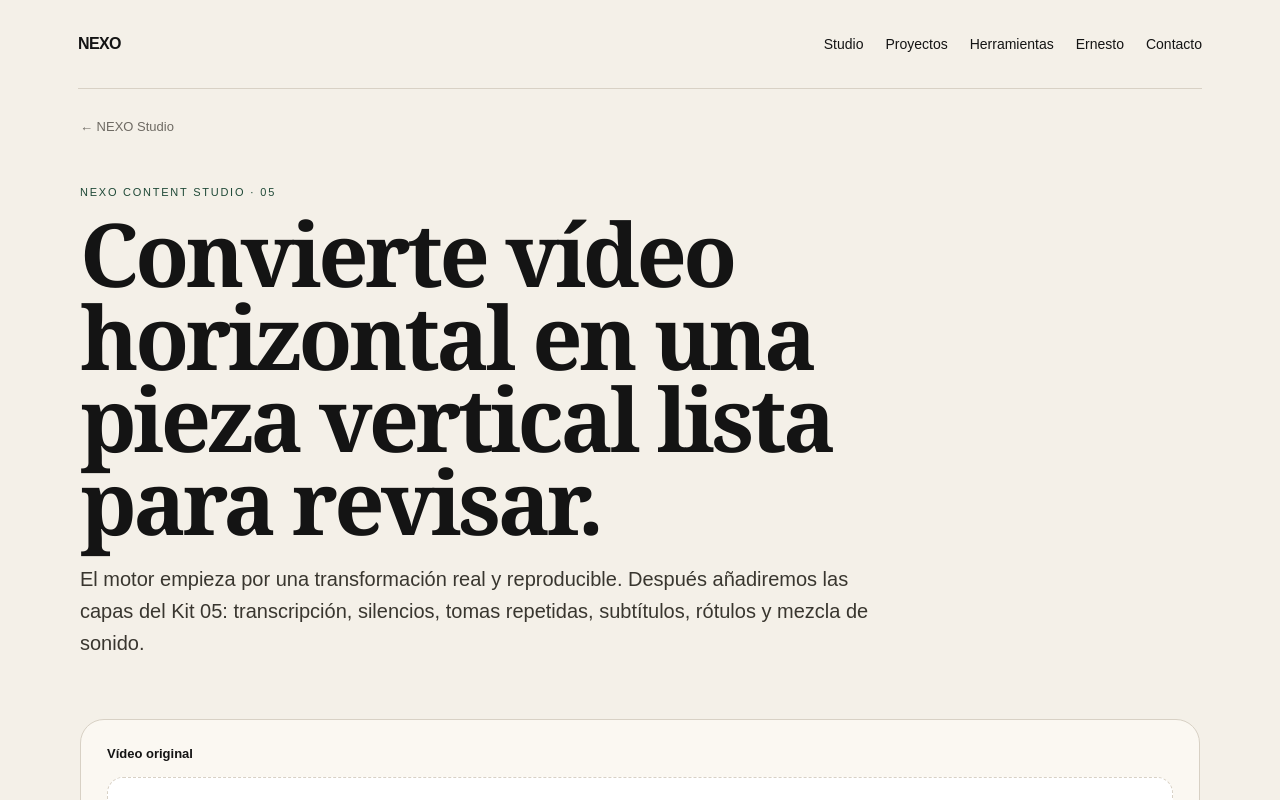
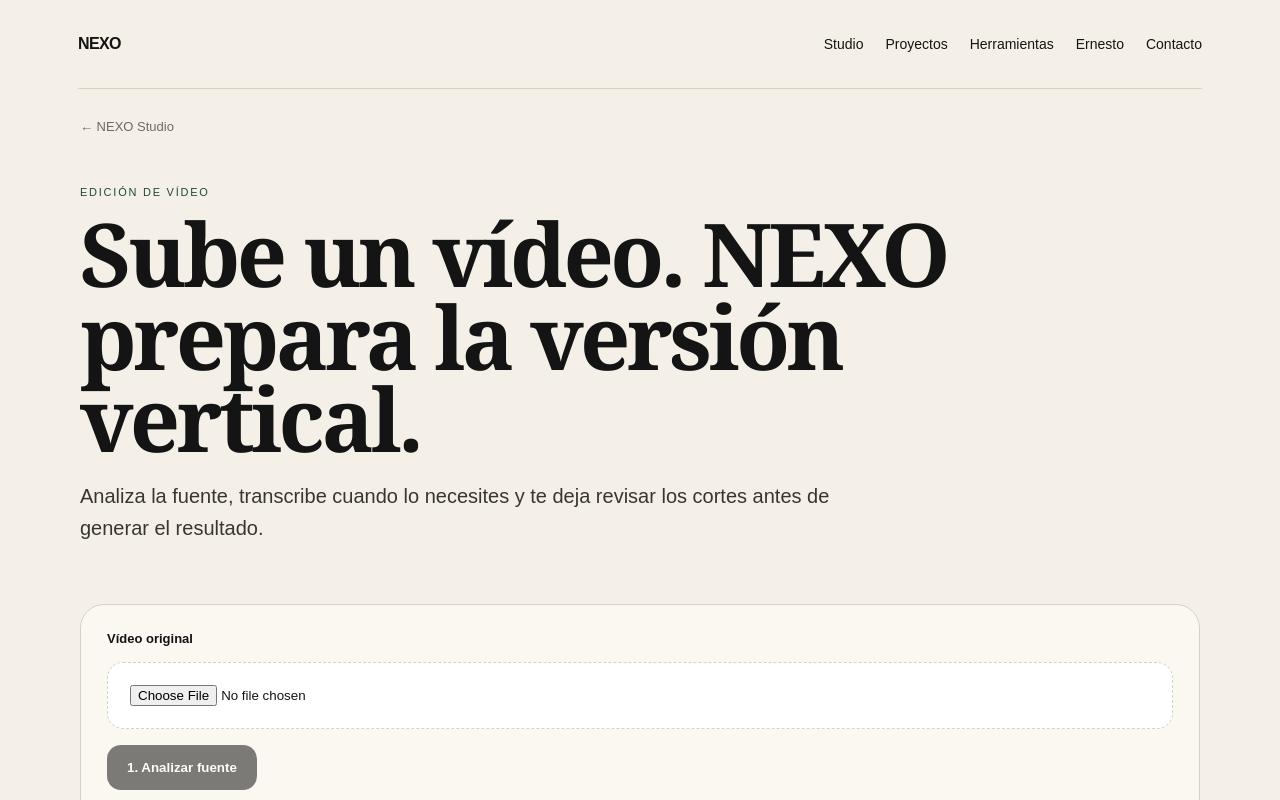
Before and after one commit to ernest196391/ernesto-rondon-nexo, a Next.js app: page /studio/content in a window 1280 px wide. Shown: the top 800 px of the page. Built offline with nearby package versions, Linux system fonts and the light colour scheme.

Commit message:
fix: simplify Content Studio positioning

```diff
--- a/app/studio/content/page.tsx
+++ b/app/studio/content/page.tsx
@@ -5,9 +5,9 @@ export default function ContentStudioPage() {
   return <main className="content-page" id="main-content">
     <a className="content-back" href="/studio">← NEXO Studio</a>
     <section className="content-hero">
-      <span>NEXO CONTENT STUDIO · 05</span>
-      <h1>Convierte vídeo horizontal en una pieza vertical lista para revisar.</h1>
-      <p>El motor empieza por una transformación real y reproducible. Después añadiremos las capas del Kit 05: transcripción, silencios, tomas repetidas, subtítulos, rótulos y mezcla de sonido.</p>
+      <span>EDICIÓN DE VÍDEO</span>
+      <h1>Sube un vídeo. NEXO prepara la versión vertical.</h1>
+      <p>Analiza la fuente, transcribe cuando lo necesites y te deja revisar los cortes antes de generar el resultado.</p>
     </section>
     <ContentStudioClient />
   </main>;
```
